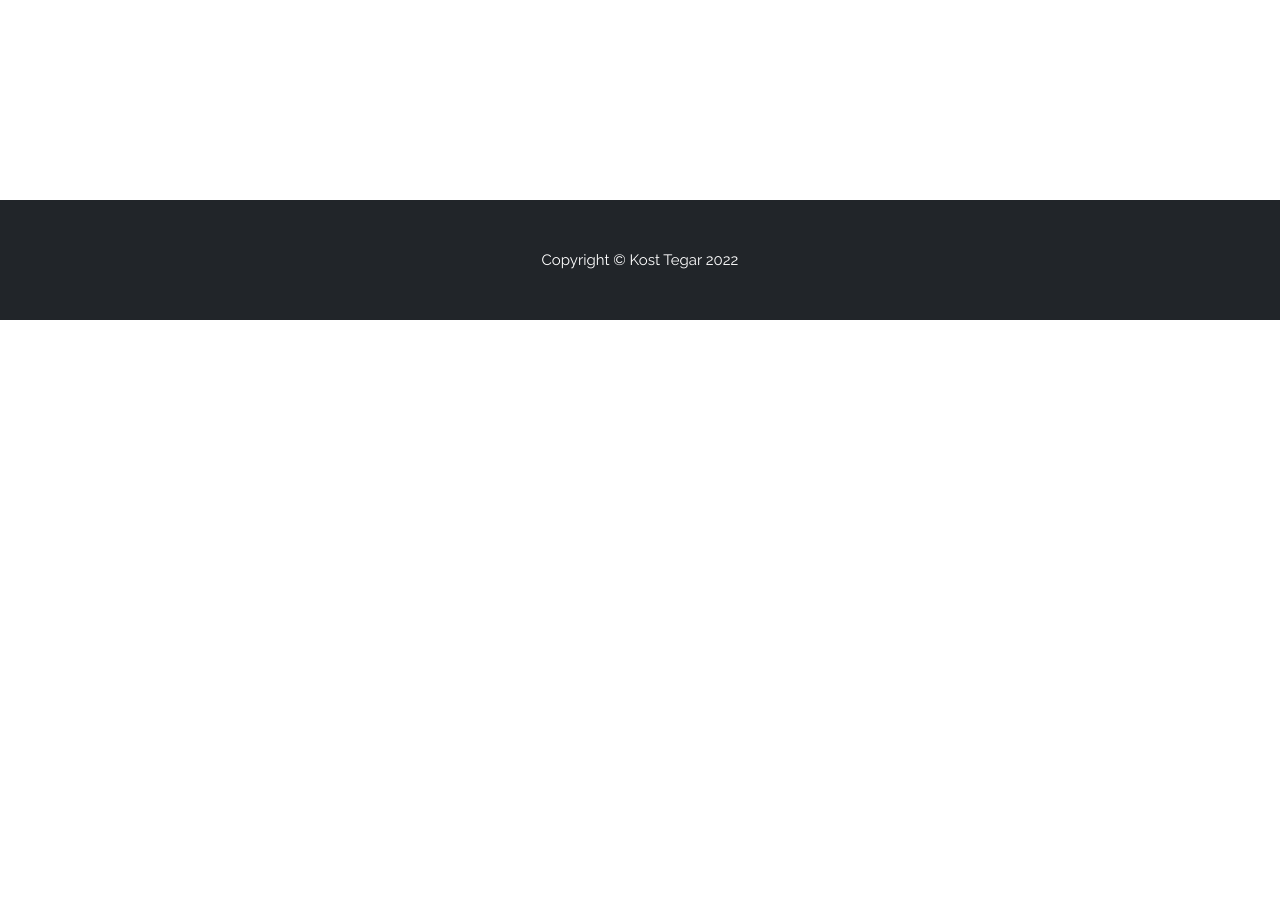
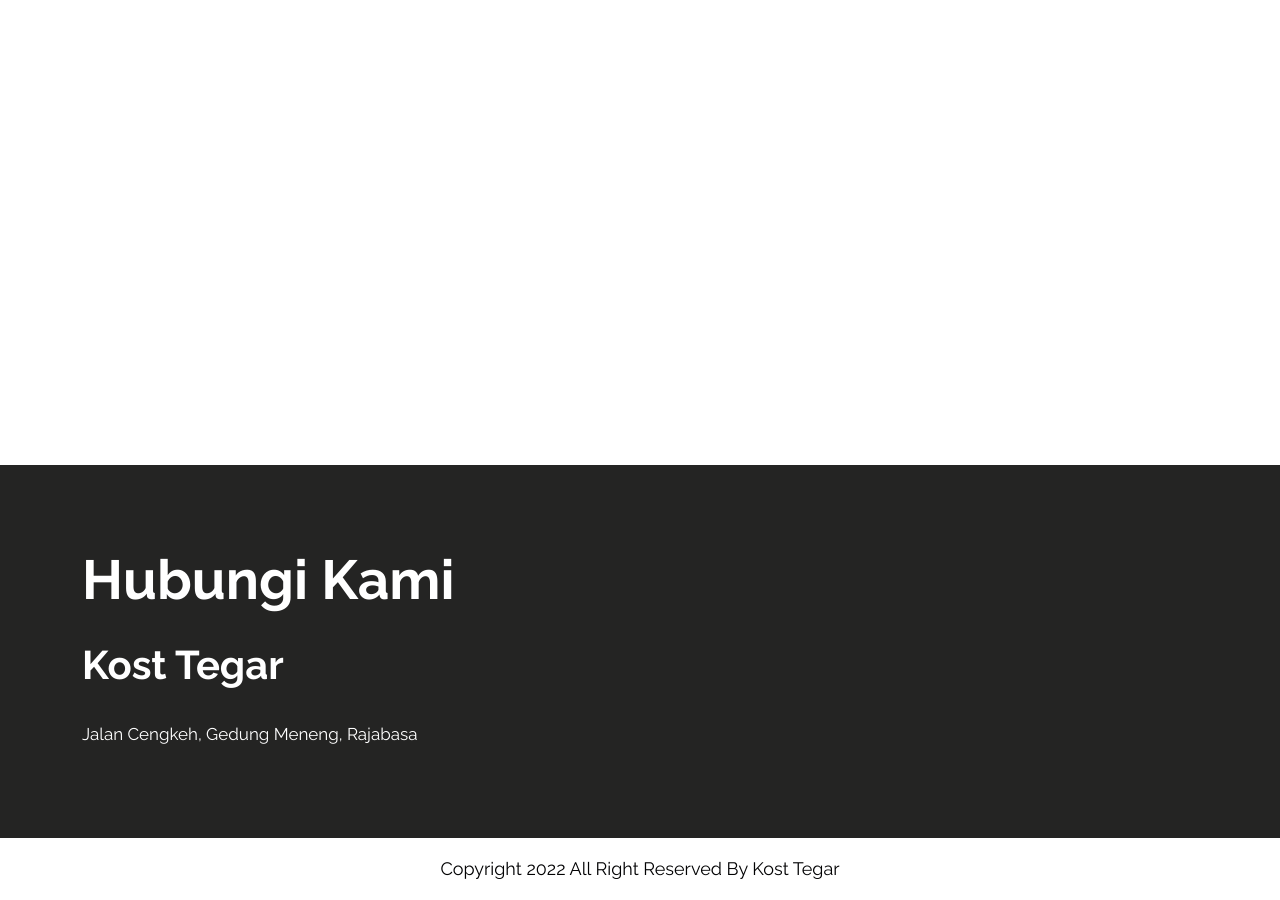
Before and after one commit to teguhh18/TA-NT, a CodeIgniter app: the page made by Client/application/views/dashboard.php in a window 1280 px wide; the page is wider, and only the part inside the window is pictured. Shown: the part 527-1427 px from the top of that part. Before the commit the page ends 847 px from the top of that part, so only its background shows below. Run offline with CodeIgniter, Linux system fonts and the light colour scheme; style sheets or scripts are compiled from the project's sources; some libraries are stand-ins or nearby versions.

Commit message:
mrasyid: dashboard

```diff
--- a/Client/application/views/dashboard.php
+++ b/Client/application/views/dashboard.php
@@ -167,26 +167,45 @@
 
 <div style="height: 180px;"></div>
 
-        <!-- Footer-->
-        <footer class="py-5 bg-dark">
-            <div class="container"><p class="m-0 text-center text-white">Copyright &copy; Kost Tegar 2022</p></div>
-        </footer>
-        <!-- Bootstrap core JS-->
-        <script src="https://cdn.jsdelivr.net/npm/bootstrap@5.1.3/dist/js/bootstrap.bundle.min.js"></script>
-        <!-- Core theme JS-->
-        <!-- <script src="ext/scripts.js"></script>
-        <script>
-            // fungsi untuk ke halaman detail hunian
-            // function gotoDetail(nomor_hunian)
-            // {
-            //     location.href='<?php echo site_url("Hunian/detailHunian")?>'+'?nomor_hunian='+nomor_hunian
-            // }
+        <!-- end testimonial -->
+      <!--  footer -->
+      <footer id="contact">
+         <div class="footer">
+            <div class="container">
+               <div class="row">
+                  <div class="col-md-6">
+                     <div class="titlepage">
+                        <h2>Hubungi Kami</h2>
+                     </div>
+                     <div class="cont">
+                        <h3>Kost Tegar </h3>
+                        <p>Jalan Cengkeh, Gedung Meneng, Rajabasa</p>
+                     </div>
+                  </div>
 
-            // fungsi untuk ke halaman detail hunian
-            //function gotoDetail($nomor_hunian)
-            //{
-            //    location.href='<?php echo site_url("Hunian/detailHunian")?>'
-            //}
-        </script> -->
+               </div>
+            </div>
+            <div class="copyright">
+               <div class="container">
+                  <div class="row">
+                     <div class="col-md-12">
+                        <p>Copyright 2022 All Right Reserved By <a href=""> Kost Tegar</a></p>
+                     </div>
+                  </div>
+               </div>
+            </div>
+         </div>
+      </footer>
+      <!-- end footer -->
+      <!-- Javascript files-->
+      <script src="js/jquery.min.js"></script>
+      <script src="js/popper.min.js"></script>
+      <script src="js/bootstrap.bundle.min.js"></script>
+      <script src="js/jquery-3.0.0.min.js"></script>
+      <script src="js/plugin.js"></script>
+      <!-- sidebar -->
+      <script src="js/jquery.mCustomScrollbar.concat.min.js"></script>
+      <script src="js/custom.js"></script>
+      <script src="https:cdnjs.cloudflare.com/ajax/libs/fancybox/2.1.5/jquery.fancybox.min.js"></script>
     </body>
 </html>
```
